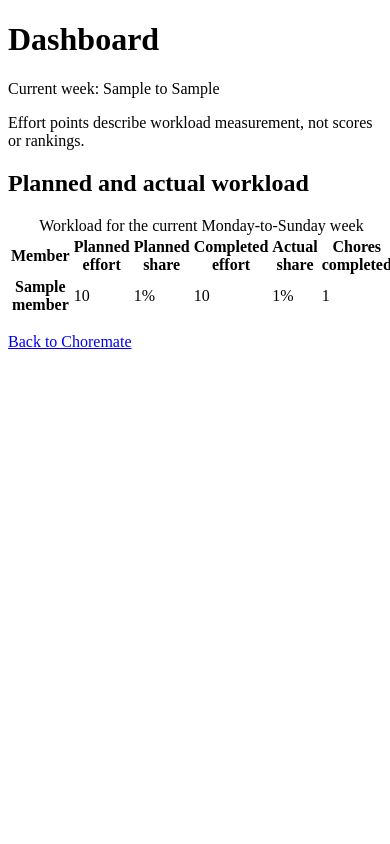
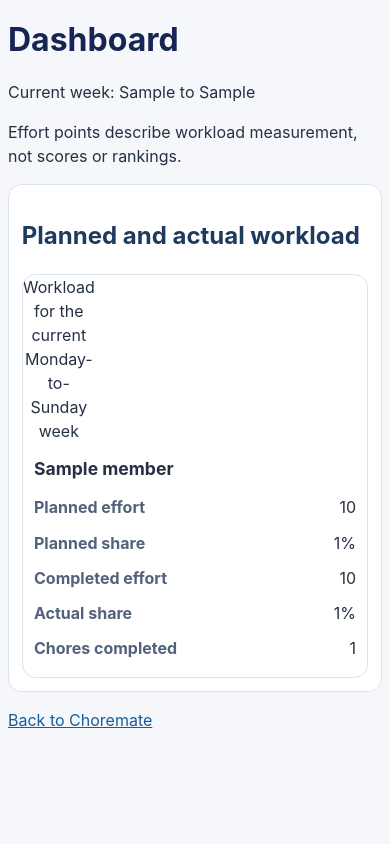
Before and after one commit to cgbarreto/choremate, a Django app: template chores/templates/chores/dashboard.html in a window 390 px wide. Run offline with Django 5.2, Linux system fonts and the light colour scheme; the template is opened without the code that fills it: most values are stand-ins (such as "Sample title", 1, 10 or a date in 2020).

Commit message:
feat: add responsive application interface

```diff
--- /dev/null
+++ b/chores/static/chores/app.css
@@ -0,0 +1,47 @@
+:root {
+    color-scheme: light;
+    font-family: Inter, ui-sans-serif, system-ui, -apple-system, sans-serif;
+    color: #253044;
+    background: #f5f7fb;
+}
+
+* { box-sizing: border-box; }
+body { margin: 0; line-height: 1.5; }
+main { width: min(1120px, calc(100% - 2rem)); margin: 0 auto; padding: 2rem 0 4rem; }
+h1 { color: #172554; font-size: clamp(2rem, 5vw, 3rem); margin: 0 0 .35rem; }
+h2, h3 { color: #1e3a5f; }
+nav { display: flex; flex-wrap: wrap; gap: .55rem; margin: 1.5rem 0 2rem; }
+nav a, a { color: #145da0; }
+nav a, button { border-radius: .6rem; }
+nav a { background: #e1efff; padding: .55rem .8rem; text-decoration: none; font-weight: 650; }
+section, article, table { background: #fff; border: 1px solid #dbe3ef; border-radius: .85rem; }
+section, article { padding: 1rem; margin: 1rem 0; }
+ul { list-style: none; padding: 0; }
+li { margin: .75rem 0; }
+article { box-shadow: 0 4px 16px rgb(30 58 95 / 6%); }
+form { margin: .8rem 0; }
+label { font-weight: 650; }
+input, select, button { font: inherit; min-height: 2.6rem; }
+input, select { width: 100%; max-width: 26rem; border: 1px solid #aebbd0; border-radius: .45rem; padding: .45rem .6rem; background: #fff; }
+button { border: 0; background: #145da0; color: #fff; cursor: pointer; padding: .55rem .85rem; font-weight: 700; }
+button:hover, button:focus-visible { background: #0b477d; }
+[role="status"] { background: #e8f7ee; border-left: 4px solid #20844b; padding: .7rem; }
+table { width: 100%; border-collapse: separate; border-spacing: 0; overflow: hidden; }
+th, td { text-align: left; padding: .75rem; border-bottom: 1px solid #e6ebf2; }
+thead { background: #edf4fc; }
+tr:last-child th, tr:last-child td { border-bottom: 0; }
+
+@media (max-width: 680px) {
+    main { width: min(100% - 1rem, 34rem); padding-top: 1rem; }
+    nav { gap: .4rem; margin: 1rem 0 1.25rem; }
+    nav a { flex: 1 1 45%; text-align: center; }
+    section, article { padding: .8rem; }
+    table, tbody, tr, td, th { display: block; width: 100%; }
+    thead { position: absolute; width: 1px; height: 1px; overflow: hidden; clip: rect(0 0 0 0); }
+    tbody tr { padding: .7rem; border-bottom: 1px solid #dbe3ef; }
+    tbody tr:last-child { border-bottom: 0; }
+    tbody th { padding: .15rem 0 .45rem; font-size: 1.1rem; }
+    tbody td { display: flex; justify-content: space-between; gap: 1rem; padding: .35rem 0; border: 0; }
+    tbody td::before { content: attr(data-label); font-weight: 650; color: #52627a; }
+    button { width: 100%; margin-top: .35rem; }
+}
--- a/chores/templates/chores/catalog.html
+++ b/chores/templates/chores/catalog.html
@@ -3,6 +3,7 @@
 <head>
     <meta charset="utf-8">
     <meta name="viewport" content="width=device-width, initial-scale=1">
+    {% load static %}<link rel="stylesheet" href="{% static 'chores/app.css' %}">
     <title>Chore Catalog - Choremate</title>
 </head>
 <body>
--- a/chores/templates/chores/chore_form.html
+++ b/chores/templates/chores/chore_form.html
@@ -3,6 +3,7 @@
 <head>
     <meta charset="utf-8">
     <meta name="viewport" content="width=device-width, initial-scale=1">
+    {% load static %}<link rel="stylesheet" href="{% static 'chores/app.css' %}">
     <title>{{ heading }} - Choremate</title>
 </head>
 <body>
--- a/chores/templates/chores/dashboard.html
+++ b/chores/templates/chores/dashboard.html
@@ -3,6 +3,7 @@
 <head>
     <meta charset="utf-8">
     <meta name="viewport" content="width=device-width, initial-scale=1">
+    {% load static %}<link rel="stylesheet" href="{% static 'chores/app.css' %}">
     <title>Dashboard - Choremate</title>
 </head>
 <body>
@@ -28,11 +29,11 @@
                     {% for member, totals in rows %}
                         <tr>
                             <th scope="row">{{ member.name }}</th>
-                            <td>{{ totals.planned_effort_points }}</td>
-                            <td>{{ totals.planned_percentage }}%</td>
-                            <td>{{ totals.actual_effort_points }}</td>
-                            <td>{{ totals.actual_percentage }}%</td>
-                            <td>{{ totals.completed_chore_count }}</td>
+                            <td data-label="Planned effort">{{ totals.planned_effort_points }}</td>
+                            <td data-label="Planned share">{{ totals.planned_percentage }}%</td>
+                            <td data-label="Completed effort">{{ totals.actual_effort_points }}</td>
+                            <td data-label="Actual share">{{ totals.actual_percentage }}%</td>
+                            <td data-label="Chores completed">{{ totals.completed_chore_count }}</td>
                         </tr>
                     {% endfor %}
                 </tbody>
--- a/chores/templates/chores/home.html
+++ b/chores/templates/chores/home.html
@@ -3,6 +3,7 @@
 <head>
     <meta charset="utf-8">
     <meta name="viewport" content="width=device-width, initial-scale=1">
+    {% load static %}<link rel="stylesheet" href="{% static 'chores/app.css' %}">
     <title>Choremate</title>
 </head>
 <body>
--- a/chores/templates/chores/library.html
+++ b/chores/templates/chores/library.html
@@ -3,6 +3,7 @@
 <head>
     <meta charset="utf-8">
     <meta name="viewport" content="width=device-width, initial-scale=1">
+    {% load static %}<link rel="stylesheet" href="{% static 'chores/app.css' %}">
     <title>Chore Library - Choremate</title>
 </head>
 <body>
--- a/chores/templates/chores/occurrences.html
+++ b/chores/templates/chores/occurrences.html
@@ -3,6 +3,7 @@
 <head>
     <meta charset="utf-8">
     <meta name="viewport" content="width=device-width, initial-scale=1">
+    {% load static %}<link rel="stylesheet" href="{% static 'chores/app.css' %}">
     <title>Occurrences - Choremate</title>
 </head>
 <body>
--- a/chores/templates/chores/settings.html
+++ b/chores/templates/chores/settings.html
@@ -3,6 +3,7 @@
 <head>
     <meta charset="utf-8">
     <meta name="viewport" content="width=device-width, initial-scale=1">
+    {% load static %}<link rel="stylesheet" href="{% static 'chores/app.css' %}">
     <title>Settings - Choremate</title>
 </head>
 <body>
--- a/chores/templates/chores/setup.html
+++ b/chores/templates/chores/setup.html
@@ -3,6 +3,7 @@
 <head>
     <meta charset="utf-8">
     <meta name="viewport" content="width=device-width, initial-scale=1">
+    {% load static %}<link rel="stylesheet" href="{% static 'chores/app.css' %}">
     <title>Set up Choremate</title>
 </head>
 <body>
--- a/chores/templates/chores/today.html
+++ b/chores/templates/chores/today.html
@@ -3,6 +3,7 @@
 <head>
     <meta charset="utf-8">
     <meta name="viewport" content="width=device-width, initial-scale=1">
+    {% load static %}<link rel="stylesheet" href="{% static 'chores/app.css' %}">
     <title>Today - Choremate</title>
 </head>
 <body>
--- a/chores/templates/chores/week.html
+++ b/chores/templates/chores/week.html
@@ -3,6 +3,7 @@
 <head>
     <meta charset="utf-8">
     <meta name="viewport" content="width=device-width, initial-scale=1">
+    {% load static %}<link rel="stylesheet" href="{% static 'chores/app.css' %}">
     <title>Weekly Planning - Choremate</title>
 </head>
 <body>
```
Also changed, not shown: chores/templates/chores/history.html (+6 -5 lines).
